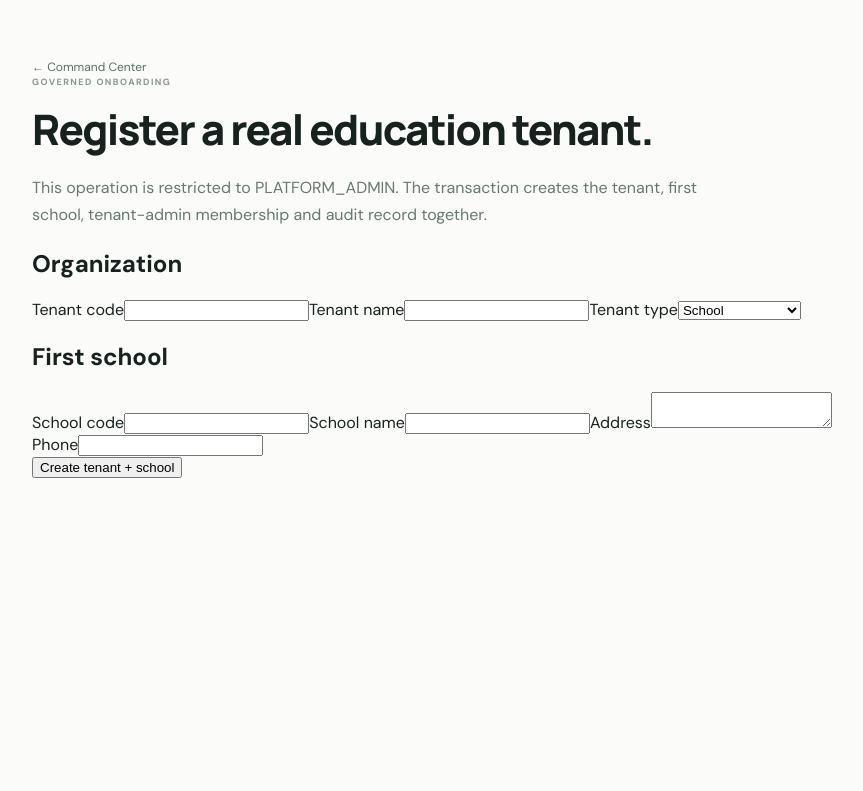
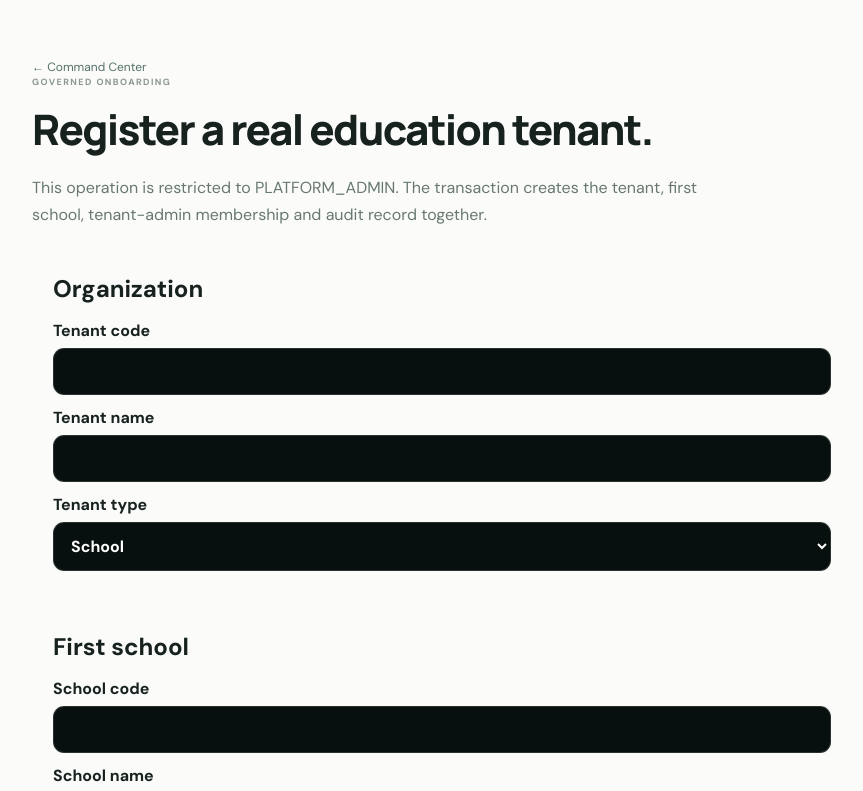
Before and after one commit to Yudi8377/EDUNEXUS, a Next.js app in the folder apps/web/: page /onboarding in a window 1280 px wide. Shown: the top 791 px of the page, without its empty margins (186-1049 px from the left). Built offline with nearby package versions, Linux system fonts and the light colour scheme.

Commit message:
style(web): add governed onboarding form

```diff
--- a/apps/web/app/globals.css
+++ b/apps/web/app/globals.css
@@ -32,3 +32,5 @@
 .student-row div{display:grid;gap:4px}.student-row span,.student-row small{color:#8fa39b;font-size:.86rem}
 
 .tenant-list{display:grid;gap:10px;margin-top:14px}
+
+.onboarding-form{display:grid;gap:18px;max-width:820px;margin-top:24px}.onboarding-form section{display:grid;gap:12px;padding:20px;border:1px solid rgba(255,255,255,.09);border-radius:18px}.onboarding-form h2{margin:0 0 4px}.onboarding-form label{display:grid;gap:7px;font-weight:650}.onboarding-form input,.onboarding-form select,.onboarding-form textarea{font:inherit;padding:12px 13px;border:1px solid rgba(255,255,255,.14);border-radius:11px;background:#07100e;color:#fff}.onboarding-form textarea{min-height:90px;resize:vertical}.onboarding-form button{padding:13px 16px;border:0;border-radius:12px;background:#55d7ae;color:#06110e;font-weight:800;cursor:pointer}.onboarding-form button:disabled{opacity:.6}
```
